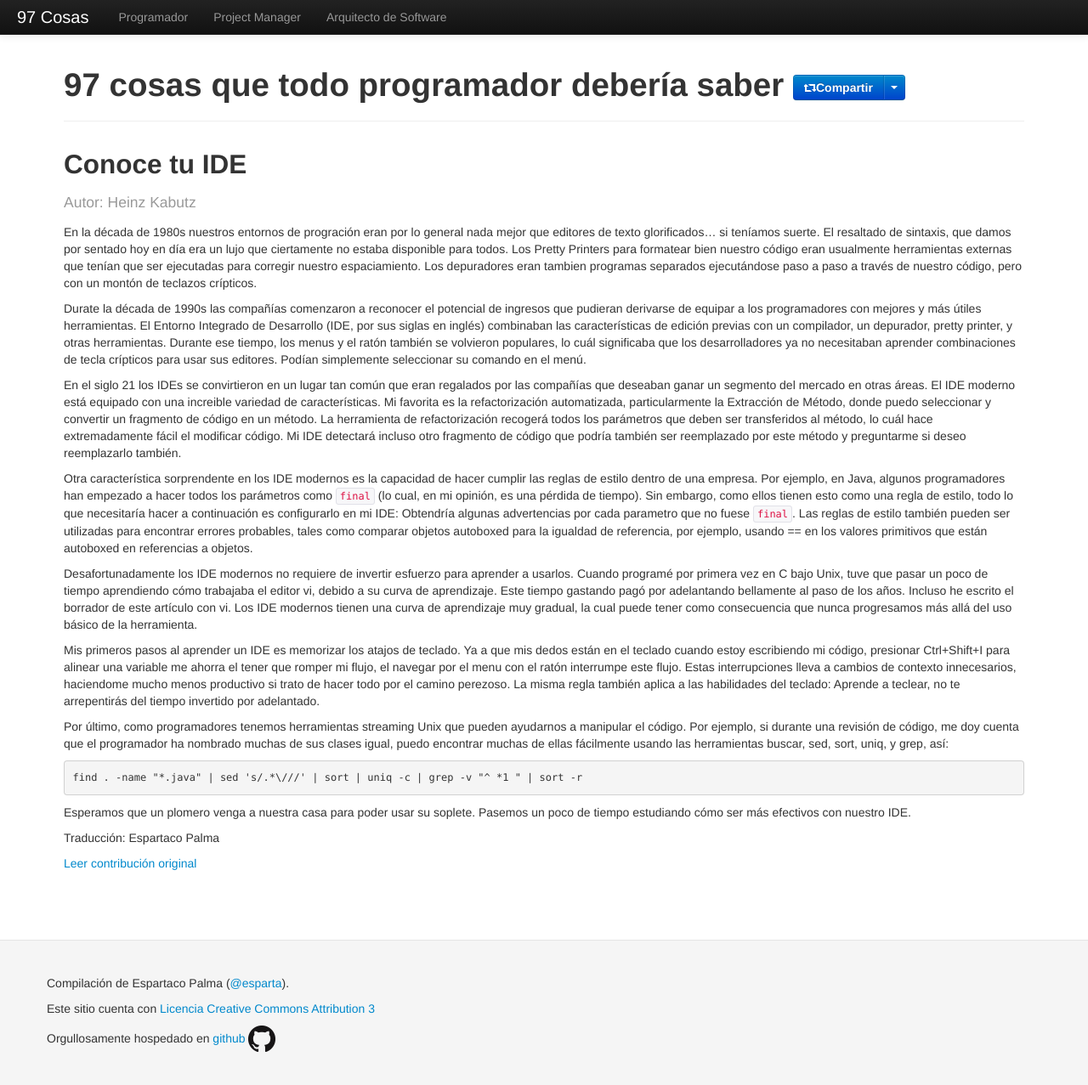
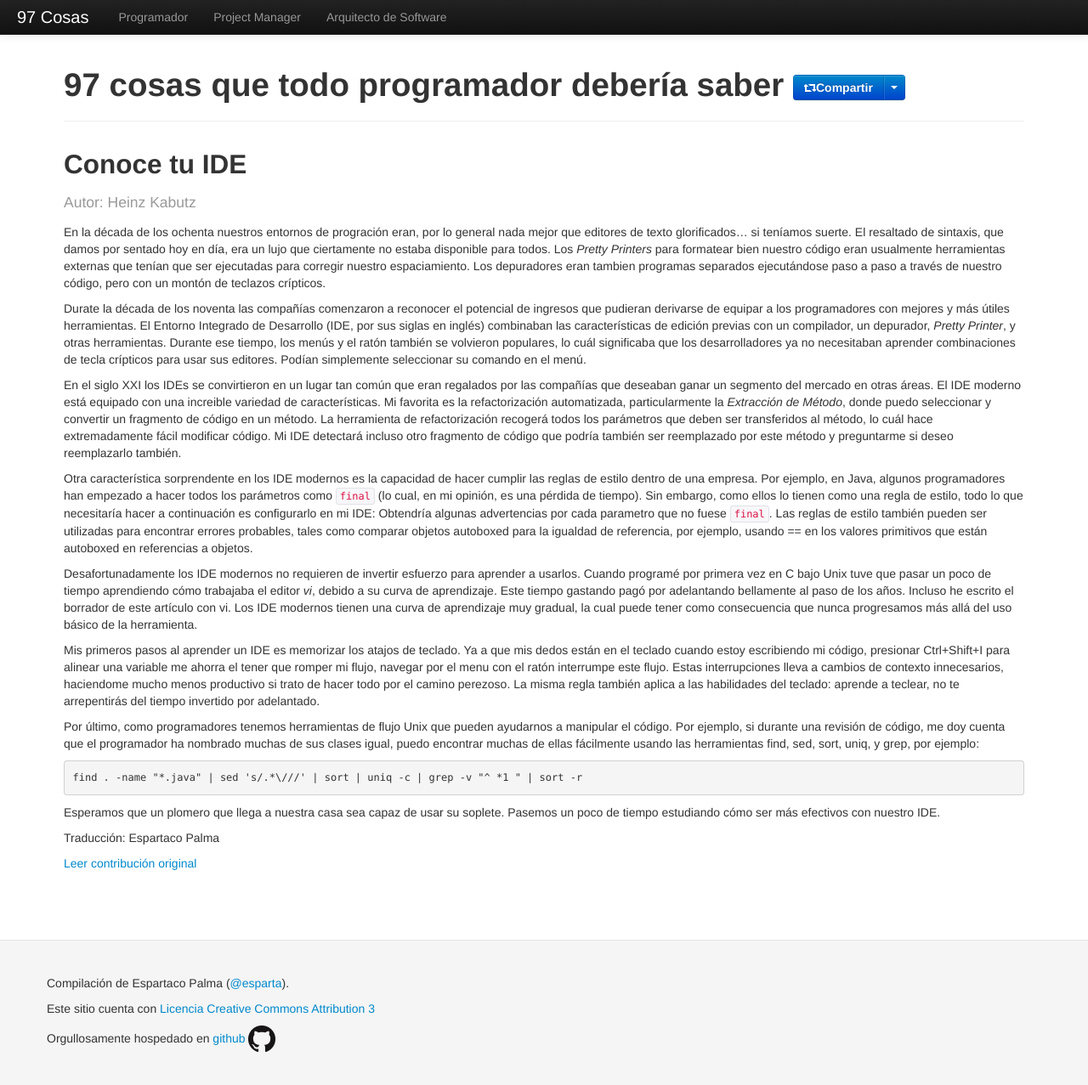
Before and after one commit to esparta/97cosas, a Jekyll site: the page built from programador/conoce-tu-ide.md, in a window 1280 px wide and 1279 px high. Shown: the whole window at 85% size. Built offline with Jekyll 4.4.1, drawn with Linux system fonts in a browser that asks for light colours; comment, search, counter and statistics services are not loaded.

Commit message:
Spelling corrections on conoce-tu-ide

```diff
--- a/programador/conoce-tu-ide.md
+++ b/programador/conoce-tu-ide.md
@@ -7,74 +7,76 @@ translator: Espartaco Palma
 original: http://programmer.97things.oreilly.com/wiki/index.php/Know_Your_IDE
 ---
 
-En la década de 1980s nuestros entornos de progración eran por lo general nada
-mejor que editores de texto glorificados... si teníamos suerte. El resaltado de
-sintaxis, que damos por sentado hoy en día era un lujo que ciertamente no
-estaba disponible para todos. Los Pretty Printers para formatear bien nuestro
-código eran usualmente herramientas externas que tenían que ser ejecutadas para
-corregir nuestro espaciamiento. Los depuradores eran tambien programas
-separados ejecutándose paso a paso a través de nuestro código, pero con un
-montón de teclazos crípticos.
+En la década de los ochenta nuestros entornos de progración eran, por lo
+general nada mejor que editores de texto glorificados... si teníamos
+suerte. El resaltado de sintaxis, que damos por sentado hoy en día, era
+un lujo que ciertamente no estaba disponible para todos. Los _Pretty
+Printers_ para formatear bien nuestro código eran usualmente herramientas
+externas que tenían que ser ejecutadas para corregir nuestro espaciamiento.
+Los depuradores eran tambien programas separados ejecutándose paso a paso
+a través de nuestro código, pero con un montón de teclazos crípticos.
 
-Durate la década de 1990s las compañías comenzaron a reconocer el potencial de
-ingresos que pudieran derivarse de equipar a los programadores con mejores y
-más útiles herramientas. El Entorno Integrado de Desarrollo (IDE, por sus
-siglas en inglés) combinaban las características de edición previas con un
-compilador, un depurador, pretty printer, y otras herramientas. Durante ese
-tiempo, los menus y el ratón también se volvieron populares, lo cuál
-significaba que los desarrolladores ya no necesitaban aprender combinaciones de
-tecla crípticos para usar sus editores. Podían simplemente seleccionar su
-comando en el menú.
+Durate la década de los noventa las compañías comenzaron a reconocer el
+potencial de ingresos que pudieran derivarse de equipar a los programadores
+con mejores y más útiles herramientas. El Entorno Integrado de Desarrollo
+(IDE, por sus siglas en inglés) combinaban las características de edición
+previas con un compilador, un depurador, _Pretty Printer_, y otras
+herramientas. Durante ese tiempo, los menús y el ratón también se
+volvieron populares, lo cuál significaba que los desarrolladores ya no
+necesitaban aprender combinaciones de tecla crípticos para usar sus
+editores. Podían simplemente seleccionar su comando en el menú.
 
-En el siglo 21 los IDEs se convirtieron en un lugar tan común que eran
-regalados por las compañías que deseaban ganar un segmento del mercado en otras
-áreas. El IDE moderno está equipado con una increible variedad de
+En el siglo XXI los IDEs se convirtieron en un lugar tan común que eran
+regalados por las compañías que deseaban ganar un segmento del mercado en
+otras áreas. El IDE moderno está equipado con una increible variedad de
 características. Mi favorita es la refactorización automatizada,
-particularmente la Extracción de Método, donde puedo seleccionar y convertir un
-fragmento de código en un método. La herramienta de refactorización recogerá
-todos los parámetros que deben ser transferidos al método, lo cuál hace
-extremadamente fácil el modificar código. Mi IDE detectará incluso otro
-fragmento de código que podría también ser reemplazado por este método y
-preguntarme si deseo reemplazarlo también.
+particularmente la _Extracción de Método_, donde puedo seleccionar y
+convertir un fragmento de código en un método. La herramienta de
+refactorización recogerá todos los parámetros que deben ser transferidos
+al método, lo cuál hace extremadamente fácil modificar código. Mi IDE
+detectará incluso otro fragmento de código que podría también ser
+reemplazado por este método y preguntarme si deseo reemplazarlo también.
 
-Otra característica sorprendente en los IDE modernos es la capacidad de hacer
-cumplir las reglas de estilo dentro de una empresa. Por ejemplo, en Java,
-algunos programadores han empezado a hacer todos los parámetros como `final`
-(lo cual, en mi opinión, es una pérdida de tiempo). Sin embargo, como ellos
-tienen esto como una regla de estilo, todo lo que necesitaría hacer a
-continuación es configurarlo en mi IDE: Obtendría algunas advertencias por cada
-parametro que no fuese `final`. Las reglas de estilo también pueden ser
-utilizadas para encontrar errores probables, tales como comparar objetos
-autoboxed para la igualdad de referencia, por ejemplo, usando == en los valores
-primitivos que están autoboxed en referencias a objetos.
+Otra característica sorprendente en los IDE modernos es la capacidad de
+hacer cumplir las reglas de estilo dentro de una empresa. Por ejemplo,
+en Java, algunos programadores han empezado a hacer todos los parámetros
+como `final` (lo cual, en mi opinión, es una pérdida de tiempo). Sin
+embargo, como ellos lo tienen como una regla de estilo, todo lo que
+necesitaría hacer a continuación es configurarlo en mi IDE: Obtendría
+algunas advertencias por cada parametro que no fuese `final`. Las reglas
+de estilo también pueden ser utilizadas para encontrar errores probables,
+tales como comparar objetos autoboxed para la igualdad de referencia, por
+ejemplo, usando == en los valores primitivos que están autoboxed en
+referencias a objetos.
 
-Desafortunadamente los IDE modernos no requiere de invertir esfuerzo para
-aprender a usarlos. Cuando programé por primera vez en C bajo Unix, tuve que
-pasar un poco de tiempo aprendiendo cómo trabajaba el editor vi, debido a su
-curva de aprendizaje. Este tiempo gastando pagó por adelantando bellamente al
-paso de los años. Incluso he escrito el borrador de este artículo con vi. Los
-IDE modernos tienen una curva de aprendizaje muy gradual, la cual puede tener
-como consecuencia que nunca progresamos más allá del uso básico de la
-herramienta.
+Desafortunadamente los IDE modernos no requieren de invertir esfuerzo para
+aprender a usarlos. Cuando programé por primera vez en C bajo Unix tuve que
+pasar un poco de tiempo aprendiendo cómo trabajaba el editor _vi_, debido
+a su curva de aprendizaje. Este tiempo gastando pagó por adelantando
+bellamente al paso de los años. Incluso he escrito el borrador de este
+artículo con vi. Los IDE modernos tienen una curva de aprendizaje muy
+gradual, la cual puede tener como consecuencia que nunca progresamos más
+allá del uso básico de la herramienta.
 
-Mis primeros pasos al aprender un IDE es memorizar los atajos de teclado. Ya a
-que mis dedos están en el teclado cuando estoy escribiendo mi código, presionar
-Ctrl+Shift+I para alinear una variable me ahorra el tener que romper mi flujo,
-el navegar por el menu con el ratón interrumpe este flujo. Estas interrupciones
-lleva a cambios de contexto innecesarios, haciendome mucho menos productivo si
-trato de hacer todo por el camino perezoso. La misma regla también aplica a las
-habilidades del teclado: Aprende a teclear, no te arrepentirás del tiempo
-invertido por adelantado.
+Mis primeros pasos al aprender un IDE es memorizar los atajos de teclado.
+Ya a que mis dedos están en el teclado cuando estoy escribiendo mi código,
+presionar Ctrl+Shift+I para alinear una variable me ahorra el tener que
+romper mi flujo, navegar por el menu con el ratón interrumpe este flujo.
+Estas interrupciones lleva a cambios de contexto innecesarios, haciendome
+mucho menos productivo si trato de hacer todo por el camino perezoso. La
+misma regla también aplica a las habilidades del teclado: aprende a
+teclear, no te arrepentirás del tiempo invertido por adelantado.
 
-Por último, como programadores tenemos herramientas streaming Unix que pueden
-ayudarnos a manipular el código. Por ejemplo, si durante una revisión de
-código, me doy cuenta que el programador ha nombrado muchas de sus clases
-igual, puedo encontrar muchas de ellas fácilmente usando las herramientas
-buscar, sed, sort, uniq, y grep, así:
+Por último, como programadores tenemos herramientas de flujo Unix que
+pueden ayudarnos a manipular el código. Por ejemplo, si durante una
+revisión de código, me doy cuenta que el programador ha nombrado muchas
+de sus clases igual, puedo encontrar muchas de ellas fácilmente usando
+las herramientas find, sed, sort, uniq, y grep, por ejemplo:
 
 
     find . -name "*.java" | sed 's/.*\///' | sort | uniq -c | grep -v "^ *1 " | sort -r
 
 
-Esperamos que un plomero venga a nuestra casa para poder usar su soplete.
-Pasemos un poco de tiempo estudiando cómo ser más efectivos con nuestro IDE.
+Esperamos que un plomero que llega a nuestra casa sea capaz de usar su
+soplete. Pasemos un poco de tiempo estudiando cómo ser más efectivos con
+nuestro IDE.
```
